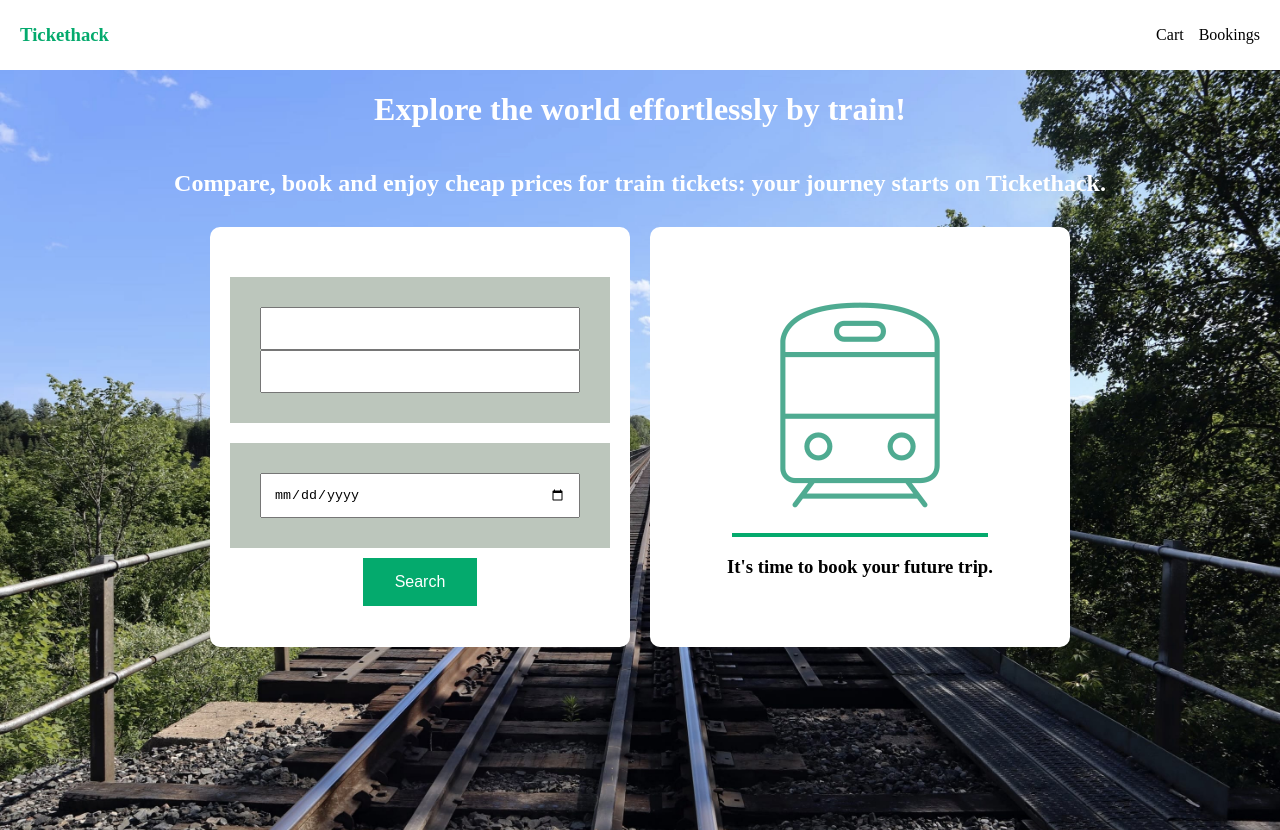
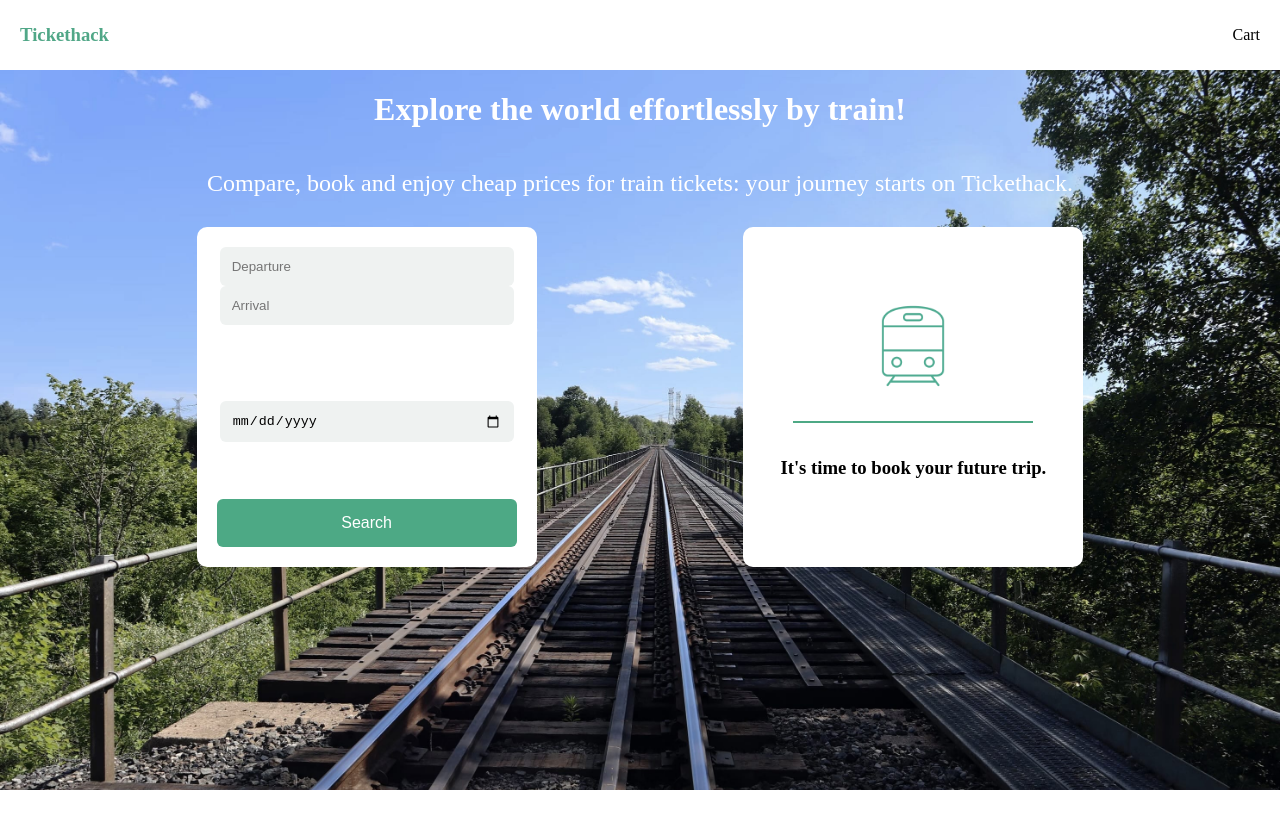
Before and after one commit to aurelienL1/tickethack-frontend, a website: page index.html in a window 1280 px wide. After the commit the page ends 800 px from the top, so only its background shows below. Drawn offline with Linux system fonts and the light colour scheme.

Commit message:
fix css and index

```diff
--- a/index.html
+++ b/index.html
@@ -7,11 +7,11 @@
   <body>
     <div id="navbar">
       <div id="logo-container">
-        <h3>Tickethack</h3>
+        <h3><a href="">Tickethack</a></h3>
       </div>
       <div id="pages-container">
-        <p>Cart</p>
-        <p>Bookings</p>
+        <p><a href="">Cart</a></p>
+        <!-- <p><a href="">Bookings</a></p> -->
       </div>
     </div>
 
@@ -19,16 +19,15 @@
       <div id="header">
         <h1>Explore the world effortlessly by train!</h1>
         <h2>
-          Compare, book and enjoy cheap prices for train tickets: your journey
-          starts on Tickethack.
+          Compare, book and enjoy cheap prices for train tickets: your journey starts on Tickethack.
         </h2>
       </div>
 
       <div id="block-cards">
         <div class="home-cards">
           <div id="form">
-            <input type="text" name="Departure" />
-            <input type="text" name="Arrival" />
+            <input type="text" name="departure" placeholder="Departure" />
+            <input type="text" name="arrival" placeholder="Arrival" />
           </div>
           <div id="date">
             <input type="date" name="date" />
@@ -38,9 +37,8 @@
 
         <div class="home-cards">
           <div id="results">
-          <div id="img-home">
-            <img src="./images/train.png" />
-          </div>
+            <img src="./images/train.png" width="100px" height="100px" />
+            <div id="separator"></div>
             <h3>It's time to book your future trip.</h3>
           </div>
         </div>
--- a/style.css
+++ b/style.css
@@ -2,42 +2,46 @@ body {
   height: 100vh;
   width: 100vw;
   margin: 0;
+  padding: 0;
 }
 
 #navbar {
   display: flex;
-  height:30px;
+  height: 30px;
   justify-content: space-between;
   align-items: center;
   color: white;
-  background-color: #ffffff;
+  background-color: white;
   padding: 20px;
 }
 
-#logo-container > h3{
-  color: #04AA6D;
+#logo-container > h3 > a {
+  text-decoration: none;
+  color: #50a787;
   font-weight: 800;
 }
-#pages-container > p{
-  color: #000000;
-}
+
 #pages-container {
   display: flex;
   gap: 15px;
 }
 
+#pages-container > p > a {
+  text-decoration: none;
+  color: black;
+}
+
 #main {
   background-image: url(./images/background.jpg);
   background-size: cover;
-  height: 95%;
+  height: 90%;
   display: flex;
   flex-direction: column;
   justify-content: flex-start;
   align-items: center;
-  color: white;
 }
 
-#header{
+#header {
   display: flex;
   width: 100%;
   flex-direction: column;
@@ -46,74 +50,86 @@ body {
   color: white;
 }
 
-#block-cards{
+#header > h1 {
+  font-weight: 800;
+}
+
+#header > h2 {
+  font-weight: 400;
+}
+
+#block-cards {
   display: flex;
   width: 100%;
-  justify-content: center;
+  justify-content: space-evenly;
   align-items: center;
-  color: white;
 }
 
-.home-cards{
+.home-cards {
   display: flex;
-  width: 400px;
-  height: 400px;
+  width: 300px;
+  height: 300px;
   flex-direction: column;
-  justify-content: center;
+  justify-content: space-between;
   align-items: center;
-  color: white;
   background-color: #ffffff;
-  padding: 10px;
+  padding: 20px;
   margin: 10px;
   border-radius: 10px;
 }
 
-#form{
-  display: flex;
-  width: 80%;
-  flex-direction: column;
-  justify-content: center;
-  align-items: center;
-  color: white;
-  background-color: #bcc6bc;
-  padding: 30px;
-  margin: 10px;
-}
-#date{
-  display: flex;
-  width: 80%;
-  flex-direction: column;
-  justify-content: center;
-  align-items: center;
-  color: white;
-  background-color: #bcc6bc;
-  padding: 30px;
-  margin: 10px;
-}
-
-#results{
+#form {
   display: flex;
   flex-direction: column;
   justify-content: center;
   align-items: center;
-  color: white;
-  padding: 30px;
-  margin: 10px;
-
+  width: 100%;
+  margin-bottom: 20px;
 }
 
-input[type=text] {
+#date {
+  display: flex;
+  width: max-content;
+  flex-direction: column;
+  justify-content: center;
+  align-items: center;
   width: 100%;
+}
+
+#results {
+  display: flex;
+  flex-direction: column;
+  justify-content: center;
+  align-items: center;
+  gap: 15px;
+  width: 100%;
+  height: 100%;
+}
+
+#separator {
+  height: 10px;
+  width: 80%;
+  border-bottom: solid 2px #4da985;
+}
+
+input[type="text"] {
+  width: 90%;
   padding: 12px;
-  box-sizing: border-box;
+  border-radius: 0.375rem;
+  border: none;
+  background-color: #eff2f1;
 }
-input[type=date] {
-  width: 100%;
+
+input[type="date"] {
+  width: 90%;
   padding: 12px;
-  box-sizing: border-box;
+  border: none;
+  border-radius: 0.375rem;
+  background-color: #eff2f1;
 }
+
 .button {
-  background-color: #04AA6D; /* Green */
+  background-color: #4da985; /* Green */
   border: none;
   color: white;
   padding: 15px 32px;
@@ -121,15 +137,19 @@ input[type=date] {
   text-decoration: none;
   display: inline-block;
   font-size: 16px;
+  width: 100%;
+  border-radius: 0.375rem;
 }
 
-#img-home{
-display: flex;
-justify-content: center;
-align-items: center;
-border-bottom:4px solid #04AA6D;
+/* #img-home {
+  display: flex;
+  justify-content: center;
+  align-items: center;
+  border-bottom: 4px solid #04aa6d;
+  width: 50px;
+  height: 50px;
+} */
+
+h3 {
+  color: #000000;
 }
-
-h3{
-color: #000000;
-}
```
